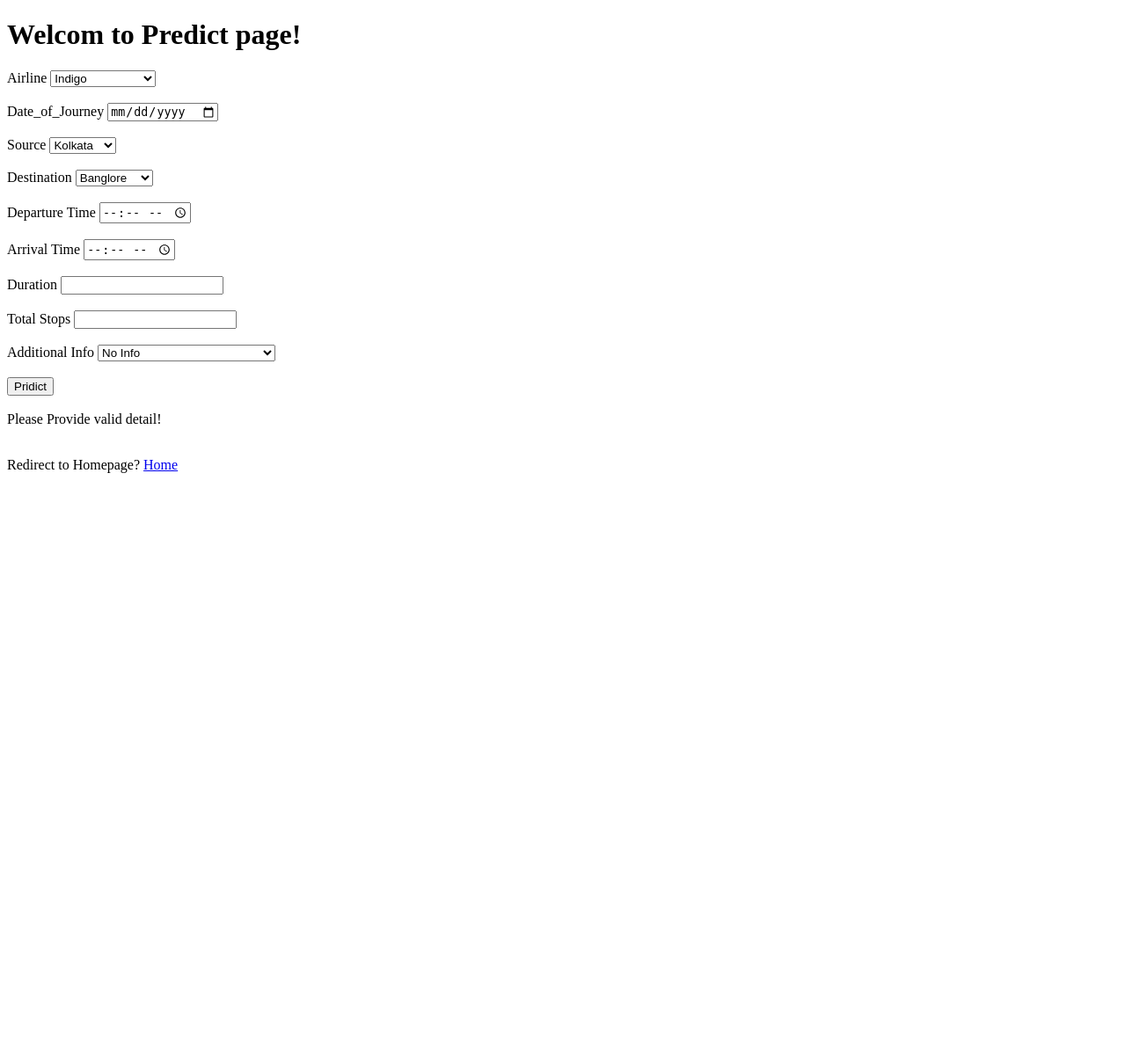
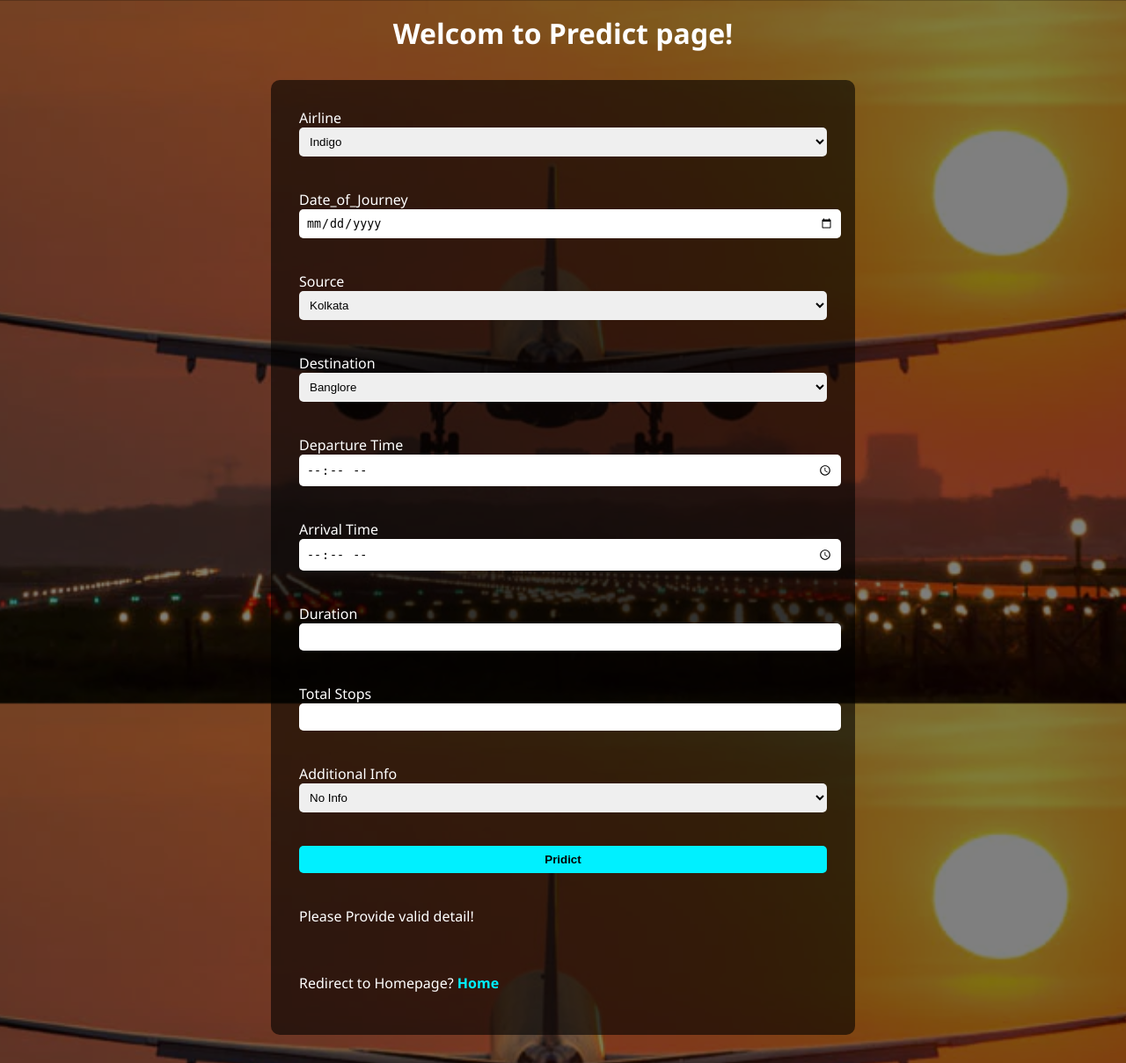
Before and after one commit to Nayan-cod/Flight_Prices_Predictions-ml_project-, a Flask app: page /predict in a window 1280 px wide. Shown: the whole page at 88% size. Before the commit the page ends 538 px from the top, so only its background shows below. Run offline with Flask 3, Linux system fonts and the light colour scheme; parts of the project's set-up code (start-up, migrations or seed data) failed here and were passed over.

Commit message:
adding style

```diff
--- /dev/null
+++ b/static/style.css
@@ -0,0 +1,55 @@
+/* static/style.css */
+body {
+    font-family: 'Segoe UI', sans-serif;
+    background: linear-gradient(rgba(0,0,0,0.5), rgba(0,0,0,0.5)),
+                url('/static/bg1.webp') no-repeat center center fixed;
+    background-size: cover;
+    color: #fff;
+    margin: 0;
+    padding: 0;
+}
+
+h1, h3 {
+    text-align: center;
+    margin-top: 1rem;
+}
+
+a {
+    color: #00f0ff;
+    text-decoration: none;
+    font-weight: bold;
+}
+
+a:hover {
+    color: #ffffff;
+}
+
+form {
+    max-width: 600px;
+    margin: 2rem auto;
+    background-color: rgba(0, 0, 0, 0.6);
+    padding: 2rem;
+    border-radius: 10px;
+}
+
+form div {
+    margin-bottom: 1rem;
+}
+
+input, select {
+    width: 100%;
+    padding: 8px;
+    border-radius: 5px;
+    border: none;
+}
+
+input[type=submit] {
+    background-color: #00f0ff;
+    color: black;
+    font-weight: bold;
+    cursor: pointer;
+}
+
+input[type=submit]:hover {
+    background-color: #ffffff;
+}
--- a/templates/home.html
+++ b/templates/home.html
@@ -1,10 +1,12 @@
 {% extends "layout.html" %}
 {% block content %}
 
-<div>
+<div style="text-align:center; margin-top: 100px;">
     <h3>THis is Flight Prices prediction model</h3>
+    <a href="{{ url_for('predict') }}">
+        <button style="padding: 10px 20px; font-size: 1.2rem; border-radius: 10px; background-color: #00f0ff; border: none; cursor: pointer;">Predict Now</button>
+    </a>
 
-    <a href=" {{url_for('predict')}} ">Click Here </a>
 </div>
 
 {% endblock content %}
--- a/templates/layout.html
+++ b/templates/layout.html
@@ -4,6 +4,7 @@
     <meta charset="UTF-8">
     <meta name="viewport" content="width=device-width, initial-scale=1.0">
     <title>{{ title }} </title>
+    <link rel="stylesheet" href="{{ url_for('static', filename='style.css') }}">
 </head>
 <body>
     <h1>Welcom to {{ title }}  page!</h1>
```
Also changed, not shown: static/bg.jpeg (added), static/bg1.webp (added).
